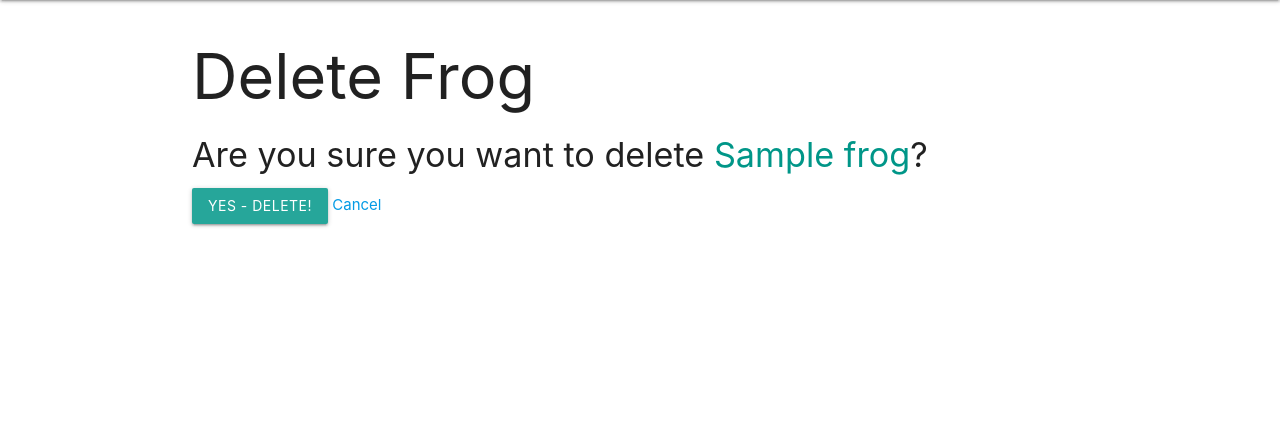
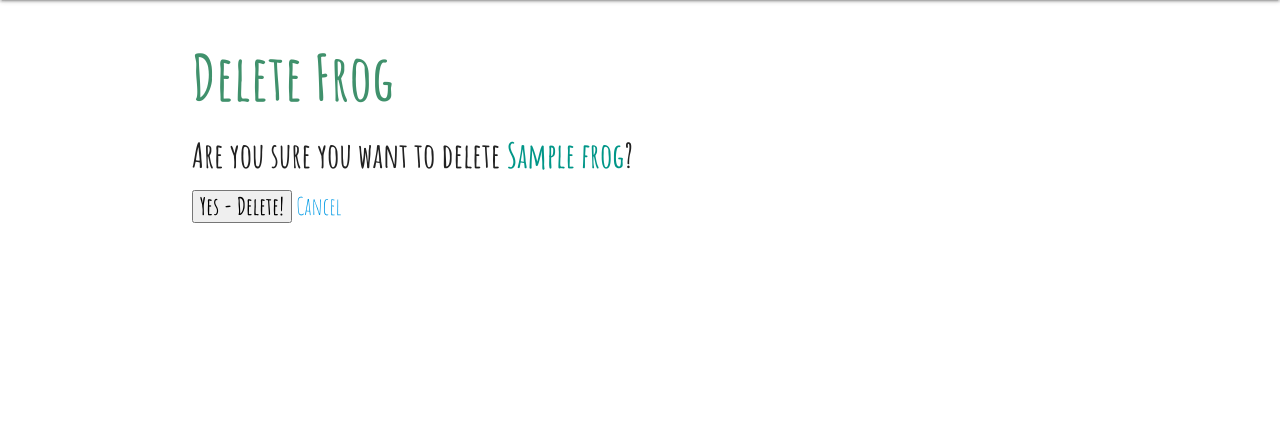
Before and after one commit to drios2023-ga/frog-collector, a Django app: page /frogs/1/delete/ in a window 1280 px wide. Shown: the part 64-490 px from the top of the page. Run offline with Django 4.2, Linux system fonts and the light colour scheme; tables that the repository leaves empty hold one stand-in row (Sample ...).

Commit message:
edited styling

```diff
--- a/main_app/static/css/style.css
+++ b/main_app/static/css/style.css
@@ -2,13 +2,68 @@ body {
     display: flex;
     min-height: 100vh;
     flex-direction: column;
-  }
+}
 
-  main {
+main {
     flex: 1 0 auto;
-  }
+}
 
-  footer.page-footer {
+footer.page-footer {
     padding-top: 0;
     text-align: right;
-  }
+}
+
+.about-header {
+    color: #40916C;
+    font-family: Amatic SC;
+    font-weight: bolder;
+}
+
+.about {
+  font-family: Amatic SC;
+  font-size: x-large;
+  font-weight: bold;
+}
+
+.index-title {
+  font-family: Amatic SC;
+  color: black;
+}
+
+.detail-link {
+  color: #40916C;
+  font-family: Amatic SC;
+  font-size: x-large;
+}
+
+.delete-header {
+  color: #40916C;
+  font-family: Amatic SC;
+  font-weight: bolder;
+}
+
+.delete-confirm {
+  font-family: Amatic SC;
+  font-weight: bolder;
+}
+
+.delete-form {
+  font-family: Amatic SC;
+  font-size: x-large;
+}
+
+.delete-button {
+  font-family: Amatic SC;
+  font-weight: bolder;
+}
+
+.edit-header {
+  font-family: Amatic SC;
+  font-weight: bolder;
+}
+
+.edit-submit {
+  font-family: Amatic SC;
+  font-weight: bolder;
+  font-size: x-large;
+}
--- a/main_app/templates/frogs/index.html
+++ b/main_app/templates/frogs/index.html
@@ -1,13 +1,13 @@
 {% extends 'base.html' %}
 {% block content %}
 
-<h1 style="font-family: Amatic SC; font-size:xx-large;">Frog List</h1>
+<h1 class="index-title">Frog List</h1>
 
 {% for frog in frogs %}
   <div class="card">
-    <a href="{% url 'detail' frog.id %}" style="color: #40916C; font-family: Amatic SC; font-size:x-large;">
+    <a href="{% url 'detail' frog.id %}" class="detail-link">
       <div class="card-content">
-        <span class="card-title" style="font-size:xx-large; font-weight: bolder;">{{ frog.name }}</span>
+        <span class="card-title">{{ frog.name }}</span>
         <p>Breed: {{ frog.breed }}</p>
         <p>Description: {{ frog.description }}</p>
         {% if frog.age > 0 %}
--- a/main_app/templates/main_app/frog_confirm_delete.html
+++ b/main_app/templates/main_app/frog_confirm_delete.html
@@ -1,13 +1,13 @@
 {% extends 'base.html' %}
 
 {% block content %}
-  <h1>Delete Frog</h1>
+  <h1 class="delete-header">Delete Frog</h1>
 
-  <h4>Are you sure you want to delete <span class="teal-text">{{ object.name }}</span>?</h4>
+  <h4 class="delete-confirm">Are you sure you want to delete <span class="teal-text">{{ object.name }}</span>?</h4>
 
-  <form action="" method="POST">
+  <form action="" method="POST" class="delete-form">
     {% csrf_token %}
-    <input type="submit" value="Yes - Delete!" class="btn">
+    <input class="delete-button" type="submit" value="Yes - Delete!" class="btn">
     <a href="{% url 'detail' frog.id %}">Cancel</a>
   </form>
 {% endblock %}
--- a/main_app/templates/main_app/frog_form.html
+++ b/main_app/templates/main_app/frog_form.html
@@ -2,7 +2,7 @@
 
 {% block content %}
   {% if object %}
-  <h1>Edit <span class="teal-text">{{object.name}}</span></h1>
+  <h1 class="edit-header">Edit <span class="teal-text">{{object.name}}</span></h1>
   {% else %}
     <h1 style="color: #40916C; font-family: Amatic SC; font-weight: bolder;">Add Frog</h1>
   {% endif %}
@@ -11,7 +11,7 @@
     <table>
       {{ form.as_table }}
     </table>
-    <input type="submit" value="Submit!" class="btn">
+    <input class="edit-submit" type="submit" value="Submit!" class="btn">
   </form>
 
   {% endblock %}
--- a/requirements.txt
+++ b/requirements.txt
@@ -1,13 +1,9 @@
-altgraph @ file:///System/Volumes/Data/SWE/Apps/DT/BuildRoots/BuildRoot7/ActiveBuildRoot/Library/Caches/com.apple.xbs/Sources/python3/python3-133.100.1.1/altgraph-0.17.2-py2.py3-none-any.whl
 asgiref==3.7.2
 dj-database-url==2.0.0
 Django==4.2.3
 django-cors-headers==4.1.0
-future @ file:///System/Volumes/Data/SWE/Apps/DT/BuildRoots/BuildRoot7/ActiveBuildRoot/Library/Caches/com.apple.xbs/Sources/python3/python3-133.100.1.1/future-0.18.2-py3-none-any.whl
 gunicorn==20.1.0
-macholib @ file:///System/Volumes/Data/SWE/Apps/DT/BuildRoots/BuildRoot7/ActiveBuildRoot/Library/Caches/com.apple.xbs/Sources/python3/python3-133.100.1.1/macholib-1.15.2-py2.py3-none-any.whl
 psycopg2-binary==2.9.6
-six @ file:///System/Volumes/Data/SWE/Apps/DT/BuildRoots/BuildRoot7/ActiveBuildRoot/Library/Caches/com.apple.xbs/Sources/python3/python3-133.100.1.1/six-1.15.0-py2.py3-none-any.whl
 sqlparse==0.4.4
 typing_extensions==4.7.1
 whitenoise==6.5.0
```
Also changed, not shown: main_app/templates/about.html (+4 -4 lines), 1 other file.
